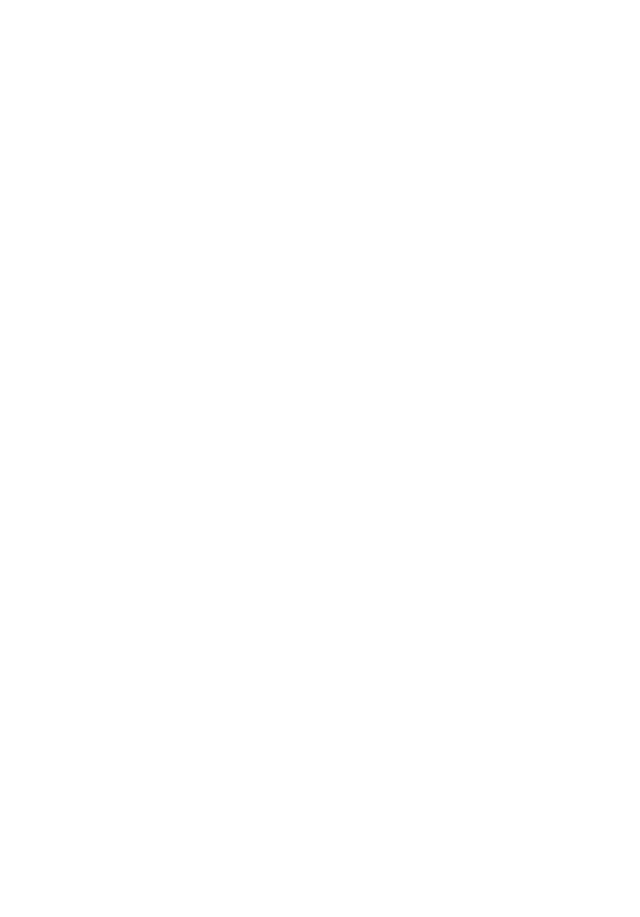
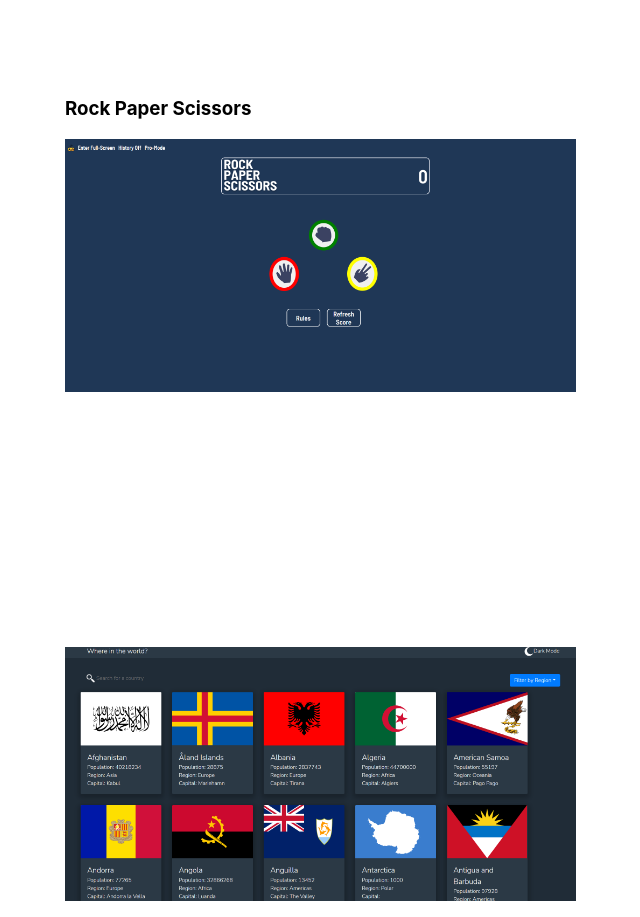
Before and after one commit to Akshaydotcom/portfolio, a React (Create React App) app: page / in a window 1280 px wide. Shown: the part 1880-2797 px from the top of the page, without its empty margins (127-767 px from the left). Before the commit the page ends 1908 px from the top, so only its background shows below. Built offline with nearby package versions, Linux system fonts and the light colour scheme.

Commit message:
Added changes for project section

```diff
--- a/src/AboutMeSection/AboutMe.css
+++ b/src/AboutMeSection/AboutMe.css
@@ -6,7 +6,7 @@
     height:100vh;
 }
 .main p{
-    margin-left:20%;
+    margin-left:15%;
 }
 .img-container{
     margin-top: 10%;
--- a/src/App.js
+++ b/src/App.js
@@ -5,6 +5,7 @@ import { AboutMe } from './AboutMeSection/AboutMe';
 import particlesconfig from './particles-config';
 import { Navbar } from './components/Navbar';
 import { Intro } from './Introduction/Intro';
+import { Projects } from './ProjectsSection/Projects'
 function App() {
   const particlesInit = async (main) =>{
     await loadFull(main);
@@ -15,6 +16,7 @@ function App() {
       {/* todo add responsive web design elements */}
       <Intro />
       <AboutMe/>
+      <Projects />
       <Particles id="particles-here" init={particlesInit} options={particlesconfig}/>
     </div>
   );
--- a/src/Introduction/Intro.css
+++ b/src/Introduction/Intro.css
@@ -5,7 +5,8 @@
 
 .Intro p{
     color: white;
-    margin-left:20%;
+    margin-left:15%;
+    margin-right:15%;
     margin-bottom: 0px;
     margin-top: 0px;
 }
--- /dev/null
+++ b/src/ProjectsSection/Projects.css
@@ -0,0 +1,26 @@
+.project--holder{
+    height:100vh;
+    margin-left:15%;
+    margin-right:15%
+}
+.project--holder h2{
+    color:white;
+}
+.projects{
+    display: grid;
+    grid-template-columns: 60% 40%;
+}
+.first img, .second img{
+    width:95%;
+}
+.first p, .second p{
+    color: white;
+}
+.featured{
+    color: white;
+    list-style-type: none;
+    display: inline-flex;
+}
+.featured li{
+    padding-right:15px;
+}
--- a/src/ProjectsSection/projects.js
+++ b/src/ProjectsSection/projects.js
@@ -0,0 +1,38 @@
+import React from 'react';
+import './Projects.css';
+import RockPaperScissors from './Rock-Paper-Scissors.png'
+import CountryFinder from './Country-Finder.png'
+export const Projects=()=>{
+    return (<section className='project--holder'>
+        <h2>Here's What I've been upto</h2>
+        <h3>Rock Paper Scissors</h3>
+        <div className='projects first'>
+            <img src={RockPaperScissors} alt="RockPaperScissor"/>
+            <div>
+            <p>This project is a modern-day version of the classic game Rock Paper Scissors with exciting twists. Built with React and Vanilla CSS, it allows players to view the history of all choices and is fully compatible with both desktop browsers and mobile devices. One of its notable features is the Pro mode, designed for fans of the hit TV Show The Big Bang Theory. With surprises and a sleek design, this game is sure to provide hours of fun for players of all ages.
+            </p>
+            <ul className='featured'>
+                <li>React</li>
+                <li>CSS</li>
+                <li>React Portals</li>
+                <li>Netlify</li>
+            </ul>
+            </div>
+        </div>
+        <h2>Country Finder</h2>
+        <div className='projects second'>
+        <img src={CountryFinder} alt="Country Finder" />
+        <div>
+            <p>
+            This is a web application that provides users with information about all countries in the world. It utilizes the rest-countries API to fetch data and allows users to search and filter countries based on various criteria such as region, language. The application has a user-friendly interface that is optimized for mobile devices and features a dark and light mode for visual customization. The UI is styled using CSS and Bootstrap, while Google Fonts is used to enhance the typography of the application.
+            </p>
+            <ul className='featured'>
+                <li>React</li>
+                <li>CSS</li>
+                <li>Bootstrap</li>
+                <li>Rest Countries API</li>
+            </ul>
+        </div>
+        </div>
+    </section>)
+}
```
Also changed, not shown: src/ProjectsSection/Country-Finder.png (added), src/ProjectsSection/Rock-Paper-Scissors.png (added).
